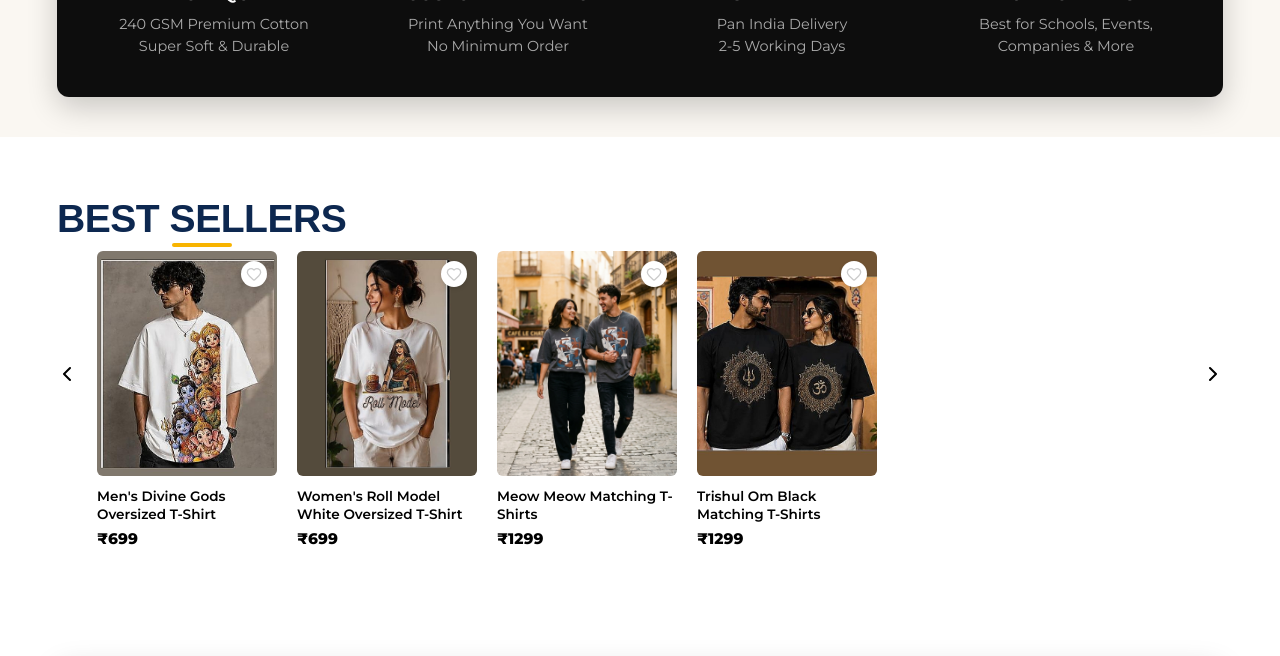
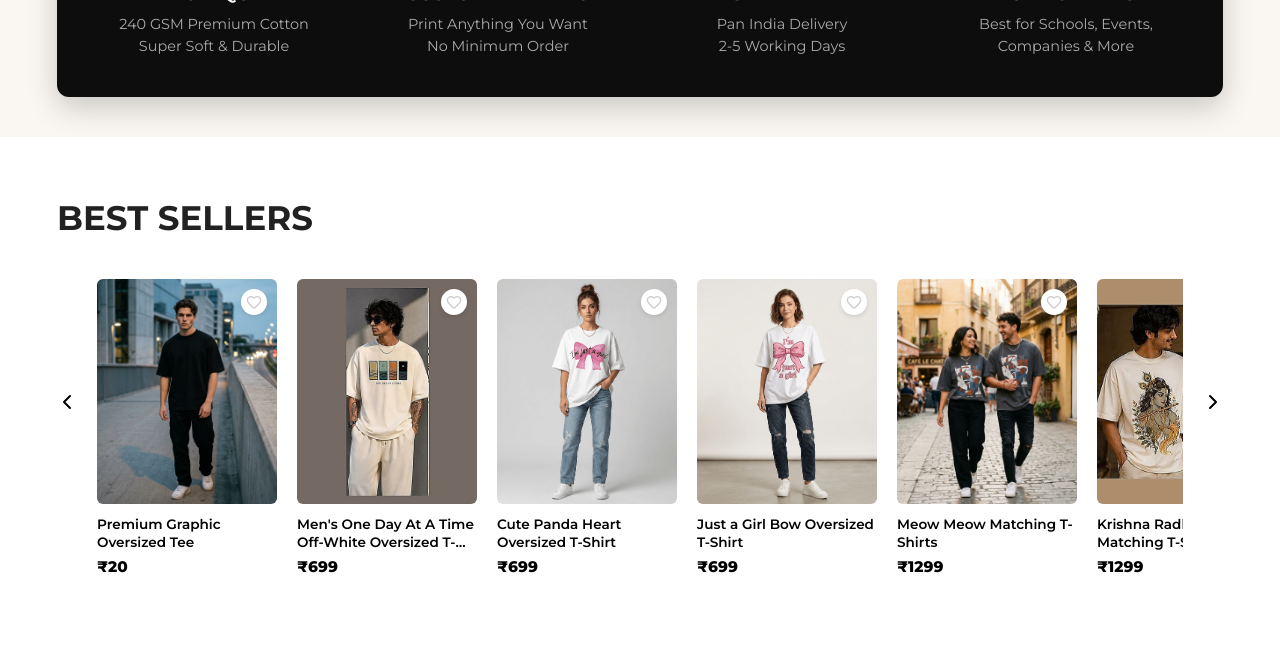
Before and after one commit to sagarbashetti15-design/namma-print-house, a React (Vite) app: page / in a window 1280 px wide. Shown: the part 4200-4856 px from the top of the page. Built offline with nearby package versions, Linux system fonts and the light colour scheme; no server answers; the database is empty; grey boxes are pictures that could not be loaded.

Commit message:
Fix: Correct CSS classes and logic in BestSellers

```diff
--- a/src/components/BestSellers.jsx
+++ b/src/components/BestSellers.jsx
@@ -20,38 +20,37 @@ const BestSellers = () => {
 
   if (loading) return null;
 
-  const newArrivals = products.filter(p => p && !isNaN(Number(p.id))).slice(0, 8);
+  const newArrivals = products.slice(-8);
 
   const bestSellers = [
-    ...newArrivals,
-    // Men's favorites
-    products.find(p => p.id === 'm11'),
-    products.find(p => p.id === 'm3'),
-    // Women's favorites
-    products.find(p => p.id === 'w1'),
-    products.find(p => p.id === 'w11'),
-    // Couples matching
-    products.find(p => p.id === 'cp1'),
-    products.find(p => p.id === 'cp11'),
-    // Kannada collection
-    products.find(p => p.id === 'k2'),
-    products.find(p => p.id === 'k3')
+    // Pick 2 men's, 2 women's, 2 couples, 2 kannada/anime dynamically
+    ...products.filter(p => p.category === 'men').slice(0, 2),
+    ...products.filter(p => p.category === 'women').slice(0, 2),
+    ...products.filter(p => p.category === 'couples').slice(0, 2),
+    ...products.filter(p => p.category !== 'men' && p.category !== 'women' && p.category !== 'couples').slice(0, 2),
+    ...newArrivals.slice(0, 4)
   ].filter(Boolean);
 
+  // Remove duplicates
+  const uniqueBestSellers = [...new Map(bestSellers.map(item => [item.id, item])).values()];
+
   return (
-    <section className="bestsellers-section">
+    <section className="bestsellers-section" style={{ position: 'relative' }}>
       <div className="container">
-        <h2 className="section-heading text-center">
-          BEST <span>SELLERS</span>
-        </h2>
+        <div style={{ display: 'flex', justifyContent: 'space-between', alignItems: 'flex-end', marginBottom: '30px' }}>
+          <h2 className="section-title" style={{ fontSize: '2rem', fontWeight: 'bold' }}>
+            BEST SELLERS
+            <span className="title-underline"></span>
+          </h2>
+        </div>
 
-        <div className="bestsellers-carousel-wrapper">
-          <button className="bs-nav-btn left" aria-label="Scroll left" onClick={() => scroll('left')}>
+        <div className="bestsellers-carousel-wrapper" style={{ position: 'relative' }}>
+          <button className="bs-nav-btn left" onClick={() => scroll('left')}>
             <ChevronLeft size={24} />
           </button>
 
           <div className="bestsellers-scroll-area" ref={scrollRef}>
-            {bestSellers.map(product => {
+            {uniqueBestSellers.map(product => {
               const isWished = isInWishlist(product.id);
               return (
                 <div key={product.id} className="bs-card">
```
